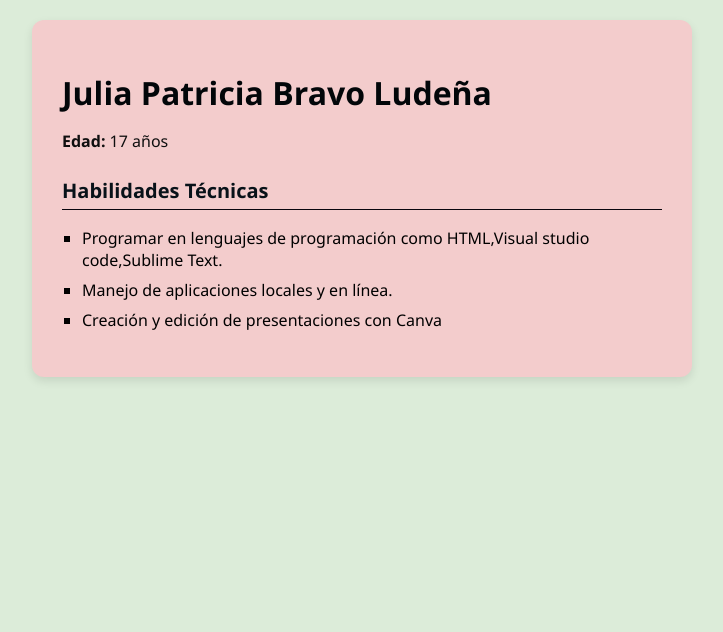
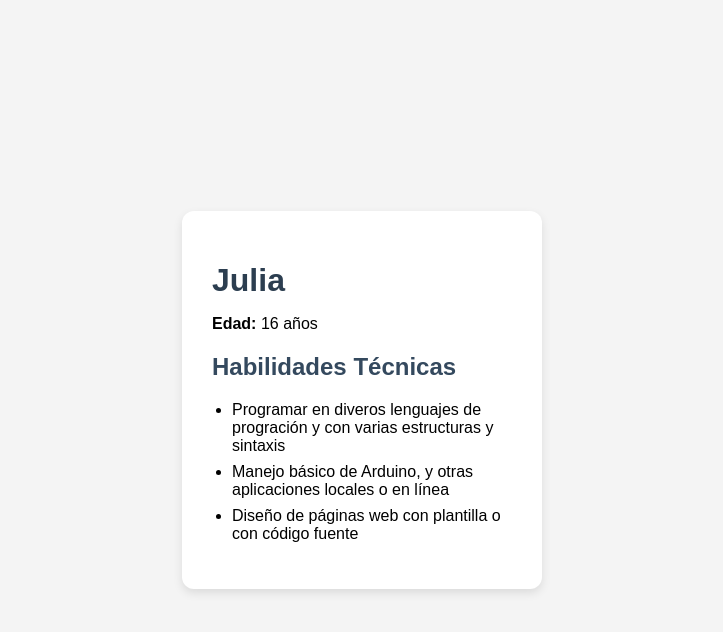
Before and after one commit to Julia14-br/curriculo, a plain HTML site: page index.html in a window 1280 px wide. Shown: the whole page, without its empty margins (278-1001 px from the left). Drawn offline with Linux system fonts and the light colour scheme.

Commit message:
Add files via upload

```diff
--- a/index.html
+++ b/index.html
@@ -2,68 +2,21 @@
 <html lang="es">
 <head>
   <meta charset="UTF-8">
+  <meta name="viewport" content="width=device-width, initial-scale=1.0">
   <title>Currículum de Julia</title>
-  <style>
-    body {
-      font-family: 'Segoe UI', sans-serif;
-      background-color: #dcecd9;
-      margin: 0;
-      padding: 20px;
-    }
-
-    .cv-container {
-      background-color: #f3cccc;
-      max-width: 600px;
-      margin: auto;
-      padding: 30px;
-      border-radius: 12px;
-      box-shadow: 0 4px 10px rgba(0, 0, 0, 0.1);
-    }
-
-    h1 {
-      color: #020609;
-      margin-bottom: 5px;
-    }
-
-    p {
-      color: #0f0f0f;
-      font-size: 16px;
-    }
-
-    .section {
-      margin-top: 25px;
-    }
-
-    .section h2 {
-      color: #081219;
-      font-size: 20px;
-      border-bottom: 1px solid #09060d;
-      padding-bottom: 5px;
-    }
-
-    ul {
-      list-style-type: square;
-      padding-left: 20px;
-    }
-
-    li {
-      margin-bottom: 8px;
-    }
-  </style>
+  <link rel="stylesheet" href="stilos.css">
 </head>
 <body>
-  <div class="cv-container">
-    <h1>Julia Patricia Bravo Ludeña</h1>
-    <p><strong>Edad:</strong> 17 años</p>
+  <div class="curriculum">
+    <h1>Julia</h1>
+    <p><strong>Edad:</strong> 16 años</p>
 
-    <div class="section">
-      <h2>Habilidades Técnicas</h2>
-      <ul>
-        <li>Programar en lenguajes de programación como HTML,Visual studio code,Sublime Text.</li>
-        <li> Manejo de aplicaciones locales y en línea.</li>
-        <li>Creación y edición de presentaciones con Canva</li>
-      </ul>
-    </div>
+    <h2>Habilidades Técnicas</h2>
+    <ul>
+      <li> Programar en diveros lenguajes de progración y con varias estructuras y sintaxis </li>
+      <li>Manejo básico de Arduino, y otras aplicaciones locales o en línea</li>
+      <li>Diseño de páginas web con plantilla o con código fuente </li>
+    </ul>
   </div>
 </body>
 </html>
--- /dev/null
+++ b/stilos.css
@@ -0,0 +1,36 @@
+body {
+  font-family: Arial, sans-serif;
+  background-color: #f4f4f4;
+  margin: 0;
+  padding: 0;
+  display: flex;
+  justify-content: center;
+  align-items: center;
+  height: 100vh;
+}
+
+.curriculum {
+  background-color: white;
+  padding: 30px;
+  border-radius: 12px;
+  box-shadow: 0 4px 10px rgba(0,0,0,0.1);
+  width: 300px;
+}
+
+h1 {
+  color: #2c3e50;
+  margin-bottom: 5px;
+}
+
+h2 {
+  color: #34495e;
+  margin-top: 20px;
+}
+
+ul {
+  padding-left: 20px;
+}
+
+li {
+  margin-bottom: 8px;
+}
```
